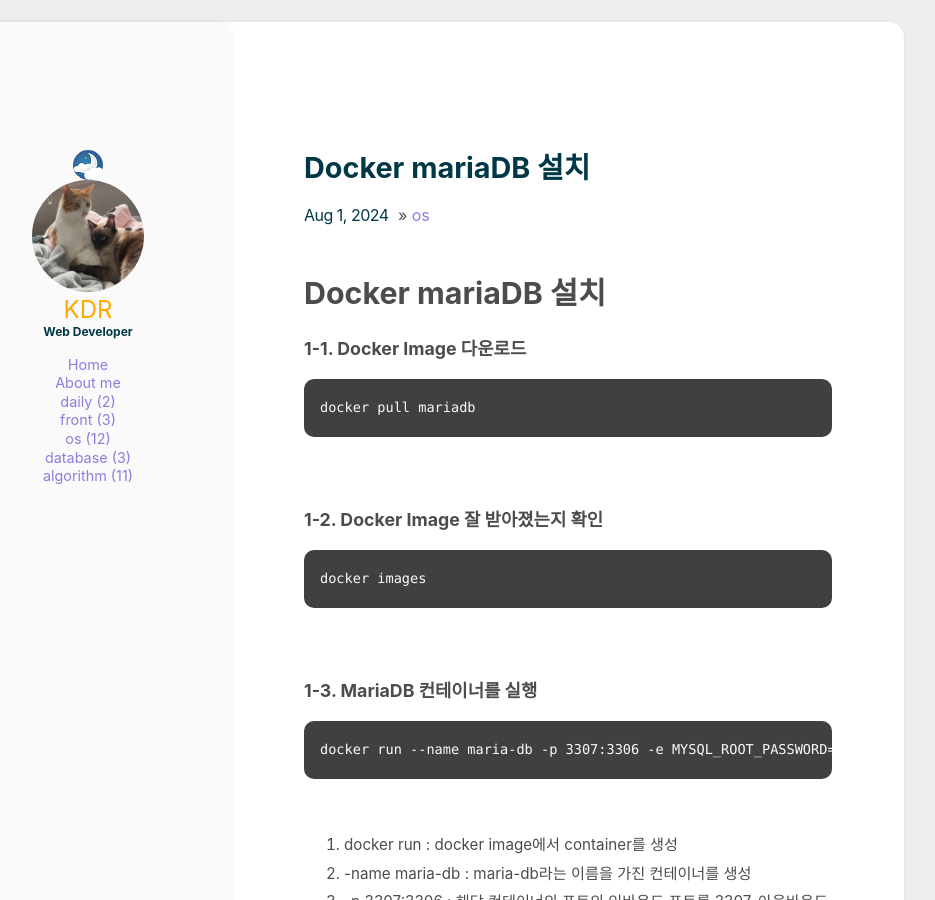
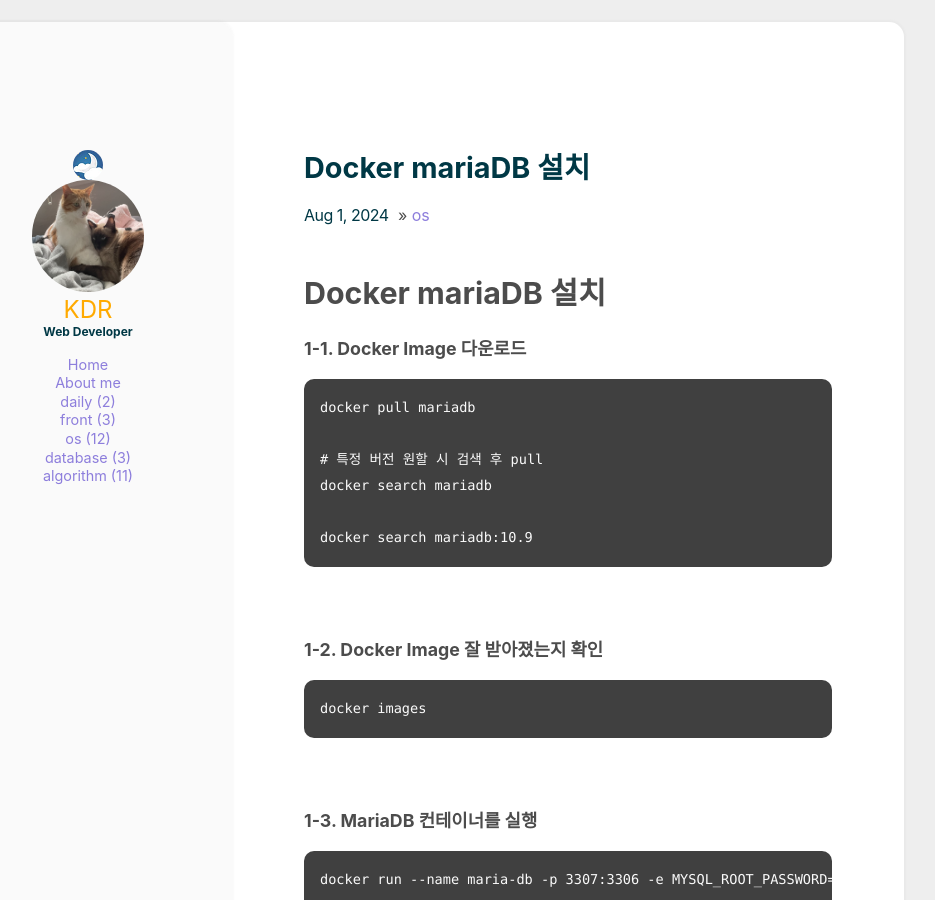
Before and after one commit to ghdudwkd4/ghdudwkd4.github.io, a Jekyll site: the page built from _posts/os/2024-08-01-Docker-MariaDB-Download.md, in a window 1280 px wide and 900 px high. Shown: the whole window, without its empty margins (216-1151 px from the left). Built offline with Jekyll 4.4.1, drawn with Linux system fonts in a browser that asks for light colours.

Commit message:
OS 도커 관련 추가

````diff
--- a/_posts/os/2024-08-01-Docker-MariaDB-Download.md
+++ b/_posts/os/2024-08-01-Docker-MariaDB-Download.md
@@ -12,6 +12,11 @@ data: 2024-08-01 16:10
 
 ```
 docker pull mariadb
+
+# 특정 버전 원할 시 검색 후 pull
+docker search mariadb
+
+docker search mariadb:10.9
 ```
 
 <br>
````
